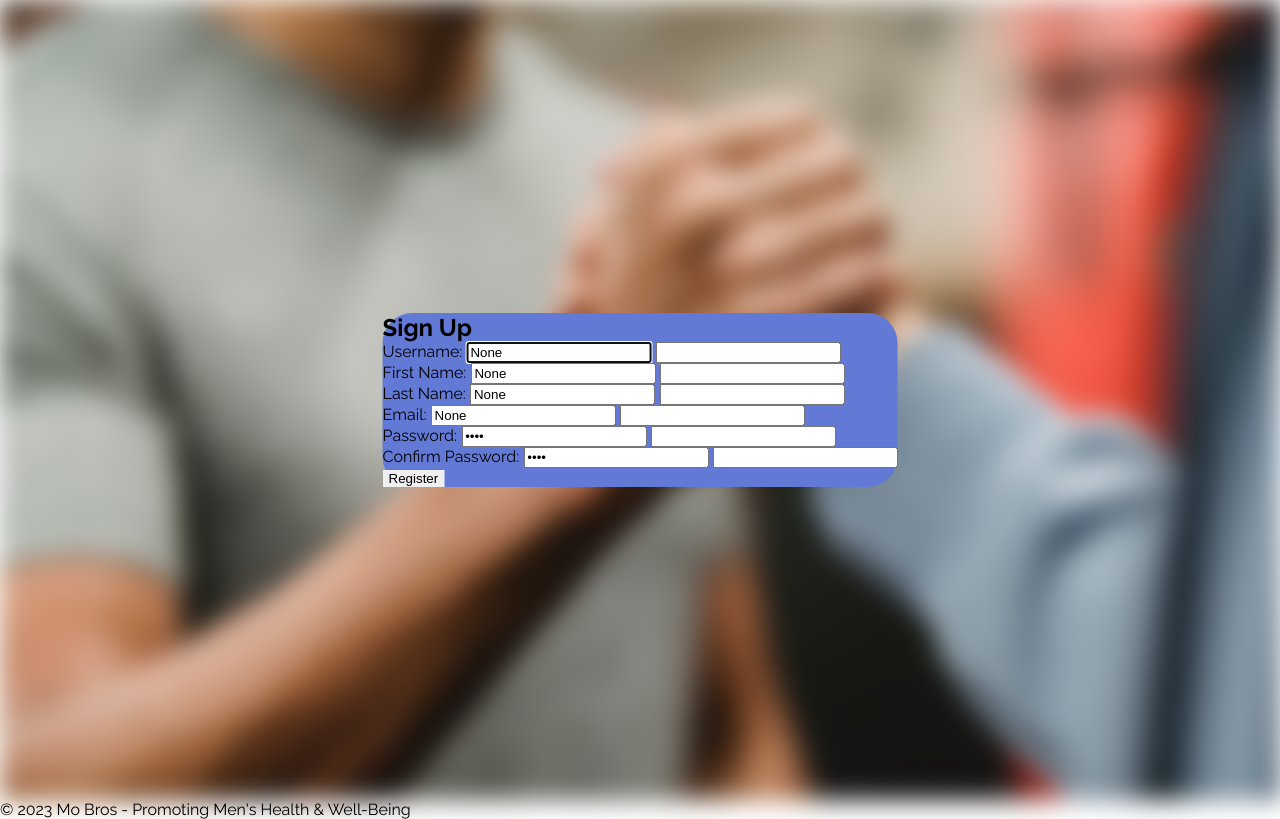
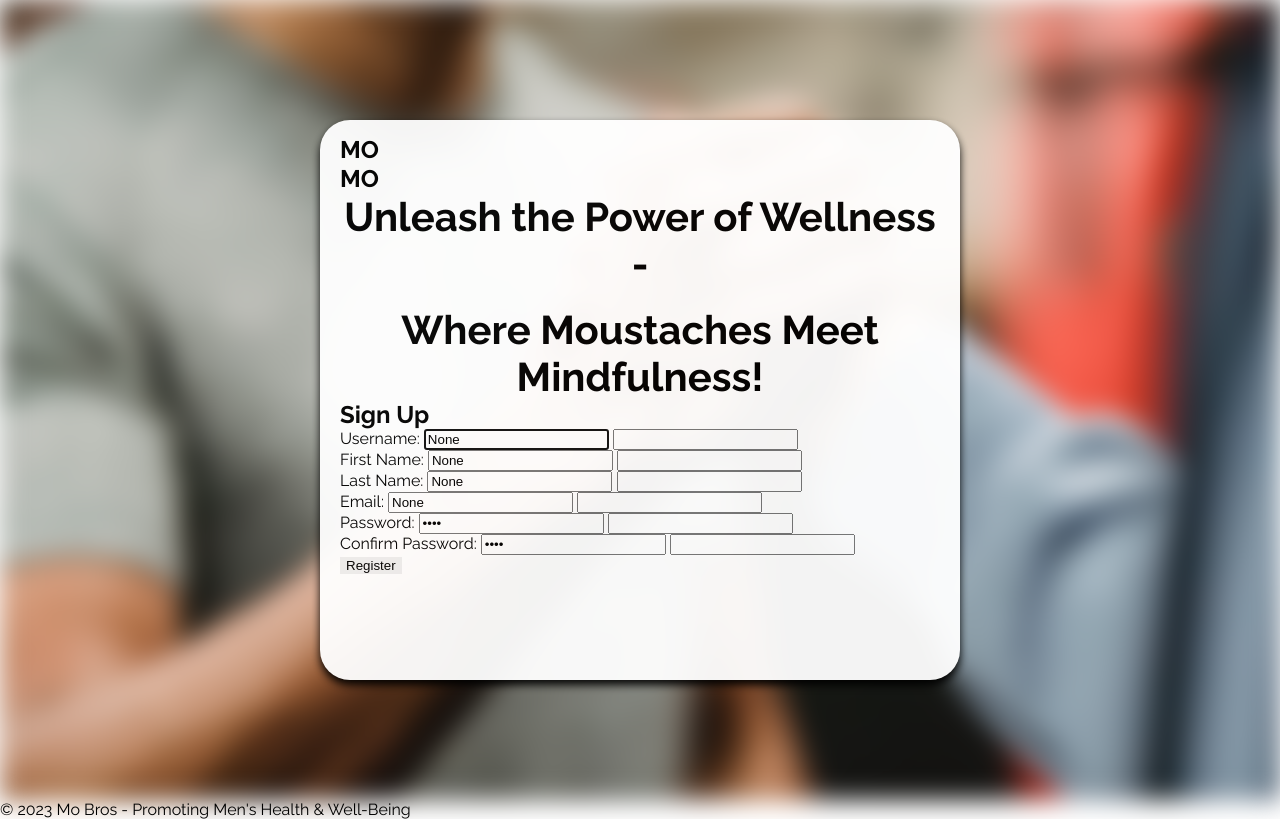
Before and after one commit to CraigThomasson/moBros, a Django app: page /user/register/ in a window 1280 px wide. Shown: the part 19-838 px from the top of the page. Run offline with Django 4.2, Linux system fonts and the light colour scheme.

Commit message:
Style header for registration area

```diff
--- a/static/css/register.css
+++ b/static/css/register.css
@@ -65,6 +65,10 @@
     position: relative;
 }
 
+.registration_moustache {
+    background: url(./media/moustache-clipart-moustache-md.png);
+}
+
 .registration_page::before {
     content: "";
     position: absolute;
@@ -87,10 +91,29 @@
     top: 50%;
     left: 50%;
     transform: translate(-50%, -50%);
+    box-shadow: 0 5px 8px;
     border-radius: 30px;
-    background: #627AD5;
-    padding: var(--indigo);
-    opacity: 1;
+    background: var(--white);
+    padding: 20px;
+    opacity: 0.95;
     pointer-events: auto;
     z-index: 1;
+    max-width: 800px;
+    height: 70vh;
+    display: flex;
+    align-items: center;
+    flex-direction: column;
 }
+
+.registration_page .registration_area h3 {
+    text-align: center;
+    font-size: 40px;
+}
+
+.registration_page .registration_area form {
+    border: medium none;
+    margin: -5px 0 10px;
+    min-width: 100%;
+    padding: 0;
+    width: 100%;
+}
--- a/user_profile/templates/user_profiles/register.html
+++ b/user_profile/templates/user_profiles/register.html
@@ -9,6 +9,12 @@
 <section class="registration_page">
     <div class="registration_area">
         <form method="post" class="registration">
+            <h2>MO</h2>
+            <div class="registration_moustache"></div>
+            <h2>MO</h2>
+            <h3>Unleash the Power of Wellness -</h3>
+            <br>
+            <h3>Where Moustaches Meet Mindfulness!</h3>
             <h2>Sign Up</h2>
             {% csrf_token %}
             <div>
```
Also changed, not shown: static/css/media/moustache-clipart-moustache-md.png (added).
